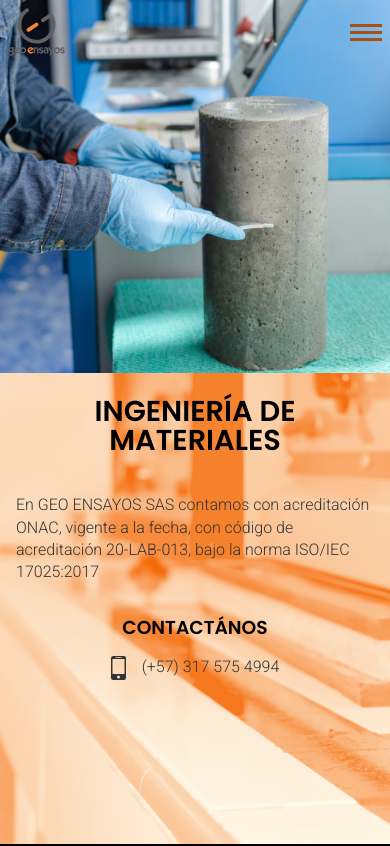
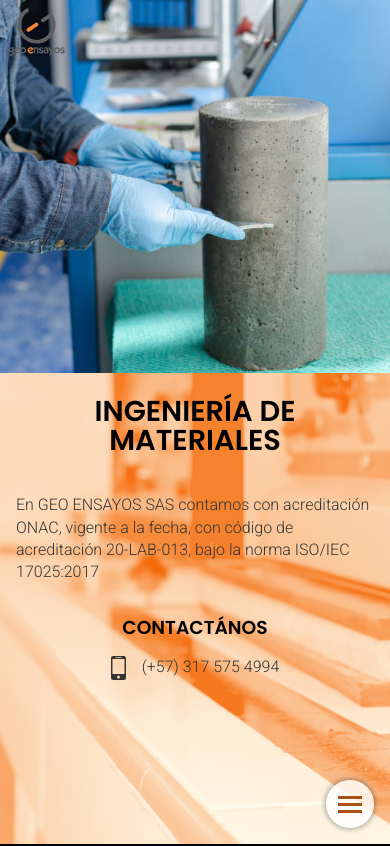
Before and after one commit to jmbohorquez/geoensayos, a Next.js app: page / in a window 390 px wide. Shown: the top 846 px of the page. Built offline with nearby package versions, Linux system fonts and the light colour scheme.

Commit message:
actualizacion acta ONAC 2024

```diff
--- a/components/Footer.js
+++ b/components/Footer.js
@@ -69,7 +69,7 @@ const Footer = () => {
                         </li>
                         <li>
                             <Link
-                                href="./documentos/20-lab-013-certificado-acreditacion-geoensayos.pdf"
+                                href="./documentos/acta-acreditacion-onac-geoensayos-2024.pdf"
                                 target="_blank"
                             >
                                 Certificado Acreditación ONAC
--- a/styles/layout/_header.scss
+++ b/styles/layout/_header.scss
@@ -1,7 +1,6 @@
 @use '../abstract/colors' as *;
 
 .header{
-
     top: 0;
     padding: 1rem 0;
     position: absolute;
@@ -12,8 +11,8 @@
         padding: .5rem;
         position: fixed;
     }
-
-    &-inner{
+}
+.header-inner{
     align-items: center;
     display: flex;
     flex-flow: row nowrap;
@@ -25,6 +24,7 @@
         width: 100%;
     }
 
+}
 .header-logo-container{
     height: 60px;
 
@@ -39,7 +39,6 @@
         width: auto;
     }
 }
-    }
 
 .menu{
     column-gap: 1rem;
@@ -49,9 +48,7 @@
     height: 100%;
     margin: 0;
     padding: 0;
-
-
-
+}
 .menu-item{
     align-items: center;
     display: flex;
@@ -80,13 +77,13 @@
     }
 }
 
-    }
-
-    @media ( max-width: 812px ) and ( orientation: portrait ){
+@media ( max-width: 1000px ){
 
     .header-main-nav{
+        align-items: center;
         background-color: $color-1;
         display: flex;
+        flex-flow: column;
         position: fixed;
         height: 100vh;
         justify-content: center;
@@ -95,32 +92,35 @@
         transition: all .3s ease-in-out;
         width: 100%;
 
-            .menu{
-                align-items: center;
-                flex-flow: column;
-                justify-content: center;
-
-                li{
-                    padding: 1rem 0;
-                }
-            }
-
         &.show{
             left:0;
         }
     }
+    .menu-item{
+        align-items: center;
+        flex-flow: column;
+        height: fit-content;
+        justify-content: center;
+    }
 }
 
-}
 .menu-boton{
     display: none;
 
-    @media ( max-width: 812px ) and ( orientation: portrait ){
+    @media ( max-width: 1000px ){
         align-items: center;
+        background-color: rgba(255,255,255,.8);
+        border-radius: 50%;
+        bottom: 1rem;
+        box-shadow: 0 0 6px rgba(0,0,0,.5);
         display: flex;
         flex-flow: column;
+        height: 48px;
         justify-content: center;
-        width: 32px;
+        padding: 12px;
+        position: fixed;
+        right: 1rem;
+        width: 48px;
         z-index: 9999;
 
         .bot-line{
```
Also changed, not shown: 1 other file (tests, documents, lock files or other folders). Lines whose indentation alone changed are shown as unchanged.
